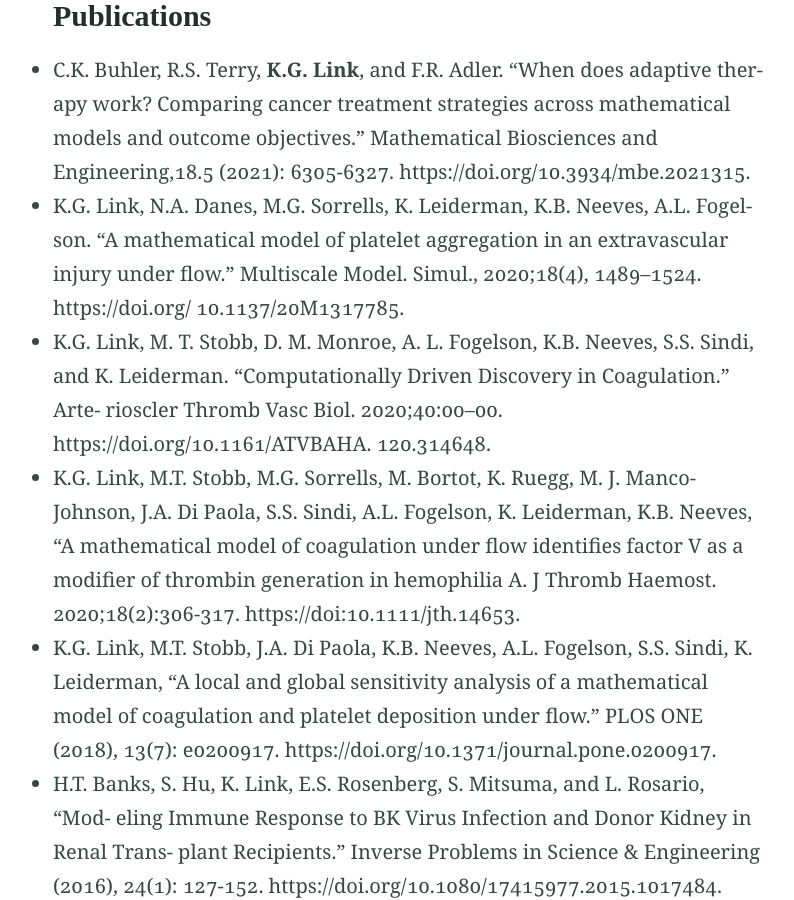
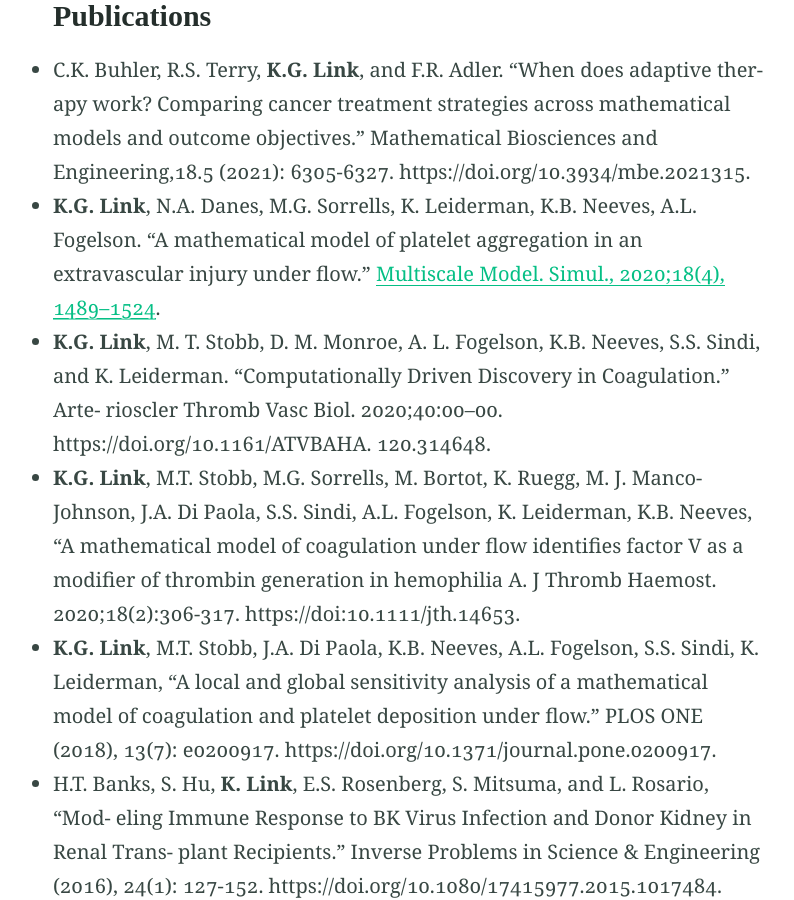
Before and after one commit to kathrynglink/kathrynglink.github.io, a Jekyll site: the page built from research.md, in a window 1280 px wide and 900 px high, scrolled down 798 px. Shown: the whole window, without its empty margins (230-1024 px from the left). Built offline with Jekyll 4.4.1, drawn with Linux system fonts in a browser that asks for light colours; some of the changed text lies outside the part shown.

Commit message:
Update research.md

```diff
--- a/research.md
+++ b/research.md
@@ -12,14 +12,12 @@ I am motivated by problems at the intersection of biology and mathematics, and a
 ### Publications
 
 * C.K. Buhler, R.S. Terry, **K.G. Link**, and F.R. Adler. “When does adaptive ther- apy work? Comparing cancer treatment strategies across mathematical models and outcome objectives.” Mathematical Biosciences and Engineering,18.5 (2021): 6305-6327. https://doi.org/10.3934/mbe.2021315.
-* K.G. Link, N.A. Danes, M.G. Sorrells, K. Leiderman, K.B. Neeves, A.L. Fogel- son. “A mathematical model of platelet aggregation in an extravascular injury under flow.” Multiscale Model. Simul., 2020;18(4), 1489–1524. https://doi.org/ 10.1137/20M1317785.
-* K.G. Link, M. T. Stobb, D. M. Monroe, A. L. Fogelson, K.B. Neeves, S.S. Sindi, and K. Leiderman. “Computationally Driven Discovery in Coagulation.” Arte- rioscler Thromb Vasc Biol. 2020;40:00–00. https://doi.org/10.1161/ATVBAHA. 120.314648.
-* K.G. Link, M.T. Stobb, M.G. Sorrells, M. Bortot, K. Ruegg, M. J. Manco- Johnson, J.A. Di Paola, S.S. Sindi, A.L. Fogelson, K. Leiderman, K.B. Neeves, “A mathematical model of coagulation under flow identifies factor V as a modifier of thrombin generation in hemophilia A. J Thromb Haemost. 2020;18(2):306-317. https://doi:10.1111/jth.14653.
-* K.G. Link, M.T. Stobb, J.A. Di Paola, K.B. Neeves, A.L. Fogelson, S.S. Sindi, K. Leiderman, “A local and global sensitivity analysis of a mathematical model of coagulation and platelet deposition under flow.” PLOS ONE (2018), 13(7): e0200917. https://doi.org/10.1371/journal.pone.0200917.
-* H.T. Banks, S. Hu, K. Link, E.S. Rosenberg, S. Mitsuma, and L. Rosario, “Mod- eling Immune Response to BK Virus Infection and Donor Kidney in Renal Trans- plant Recipients.” Inverse Problems in Science & Engineering (2016), 24(1): 127-152. https://doi.org/10.1080/17415977.2015.1017484.
-* H.T. Banks, B.E. Banks, K. Link, J.A. Rosenheim, C. Ross, and K.A. Till- man, “Model Comparison Tests to Determine Data Information Content.”Applied Mathematical Letters (2015),43,10-18, https://doi.org/10.1016/j.aml.2014.11.002.
-* H.T. Banks, D.F. Kapraun, K.G. Link, W.C. Thompson, C. Peligero, J. Argi- laguet, A. Meyerhans, “Analysis of Variability in Estimates of Cell Prolifer- ation Parameters for Cyton-Based Models Using CFSE-Based Flow Cytome- try Data.” Journal of Inverse and Ill-posed Problems (2014), 23(2) 135-171, https://doi.org/10.1515/jiip-2013-0065.
-* T. Huffman, K. Link, J. Nardini, L. Poag, K. Flores, H.T. Banks, B. Blasco, J. Jungfleisch, J. Diez, “A Mathematical Model of RNA3 Recruitment in the Repli- cation Cycle of Brome Mosaic Virus.” International Journal of Pure and Applied Mathematics (2013), 89(2) 251-274, https://doi.org/10.12732/ijpam.v92i1.3.
-* H.T. Banks, S. Hu, M. Joyner, A. Broido, B. Canter, K. Gayvert, K. Link, “A comparison of computational efficiencies of stochastic algorithms in terms of two infection models.” Mathematical Biosciences & Engineering (2011), 9(3) 487-526. https://doi.org/10.3934/mbe.2012.9.487.
- [Physical Review E, 101, 022501 (2020)](https://link.aps.org/doi/10.1103/PhysRevE.101.022501).
-* J. L. Herlin, **A. Nelson**, and M. Scheepers. "Using ciliate operations to construct chromosome phylogenies". [Involve, Vol. 9, No. 1 (2016)](http://dx.doi.org/10.2140/involve.2016.9.1).
+* **K.G. Link**, N.A. Danes, M.G. Sorrells, K. Leiderman, K.B. Neeves, A.L. Fogelson. “A mathematical model of platelet aggregation in an extravascular injury under flow.” [Multiscale Model. Simul., 2020;18(4), 1489–1524](https://doi.org/ 10.1137/20M1317785).
+* **K.G. Link**, M. T. Stobb, D. M. Monroe, A. L. Fogelson, K.B. Neeves, S.S. Sindi, and K. Leiderman. “Computationally Driven Discovery in Coagulation.” Arte- rioscler Thromb Vasc Biol. 2020;40:00–00. https://doi.org/10.1161/ATVBAHA. 120.314648.
+* **K.G. Link**, M.T. Stobb, M.G. Sorrells, M. Bortot, K. Ruegg, M. J. Manco- Johnson, J.A. Di Paola, S.S. Sindi, A.L. Fogelson, K. Leiderman, K.B. Neeves, “A mathematical model of coagulation under flow identifies factor V as a modifier of thrombin generation in hemophilia A. J Thromb Haemost. 2020;18(2):306-317. https://doi:10.1111/jth.14653.
+* **K.G. Link**, M.T. Stobb, J.A. Di Paola, K.B. Neeves, A.L. Fogelson, S.S. Sindi, K. Leiderman, “A local and global sensitivity analysis of a mathematical model of coagulation and platelet deposition under flow.” PLOS ONE (2018), 13(7): e0200917. https://doi.org/10.1371/journal.pone.0200917.
+* H.T. Banks, S. Hu, **K. Link**, E.S. Rosenberg, S. Mitsuma, and L. Rosario, “Mod- eling Immune Response to BK Virus Infection and Donor Kidney in Renal Trans- plant Recipients.” Inverse Problems in Science & Engineering (2016), 24(1): 127-152. https://doi.org/10.1080/17415977.2015.1017484.
+* H.T. Banks, B.E. Banks, **K. Link**, J.A. Rosenheim, C. Ross, and K.A. Till- man, “Model Comparison Tests to Determine Data Information Content.”Applied Mathematical Letters (2015),43,10-18, https://doi.org/10.1016/j.aml.2014.11.002.
+* H.T. Banks, D.F. Kapraun, **K.G. Link**, W.C. Thompson, C. Peligero, J. Argi- laguet, A. Meyerhans, “Analysis of Variability in Estimates of Cell Prolifer- ation Parameters for Cyton-Based Models Using CFSE-Based Flow Cytome- try Data.” Journal of Inverse and Ill-posed Problems (2014), 23(2) 135-171, https://doi.org/10.1515/jiip-2013-0065.
+* T. Huffman, **K. Link**, J. Nardini, L. Poag, K. Flores, H.T. Banks, B. Blasco, J. Jungfleisch, J. Diez, “A Mathematical Model of RNA3 Recruitment in the Repli- cation Cycle of Brome Mosaic Virus.” International Journal of Pure and Applied Mathematics (2013), 89(2) 251-274, https://doi.org/10.12732/ijpam.v92i1.3.
+* H.T. Banks, S. Hu, M. Joyner, A. Broido, B. Canter, K. Gayvert, **K. Link**, “A comparison of computational efficiencies of stochastic algorithms in terms of two infection models.” [Mathematical Biosciences & Engineering (2011), 9(3) 487-526](https://doi.org/10.3934/mbe.2012.9.487).
```
